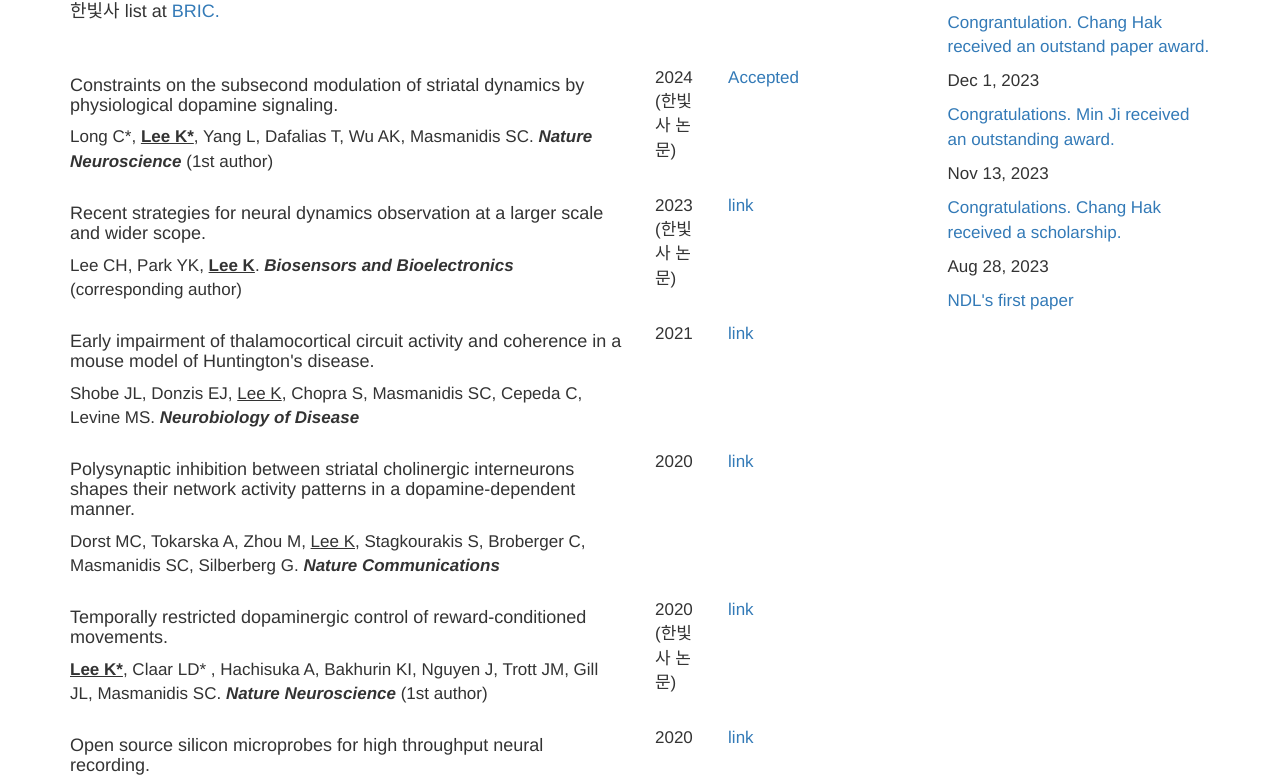
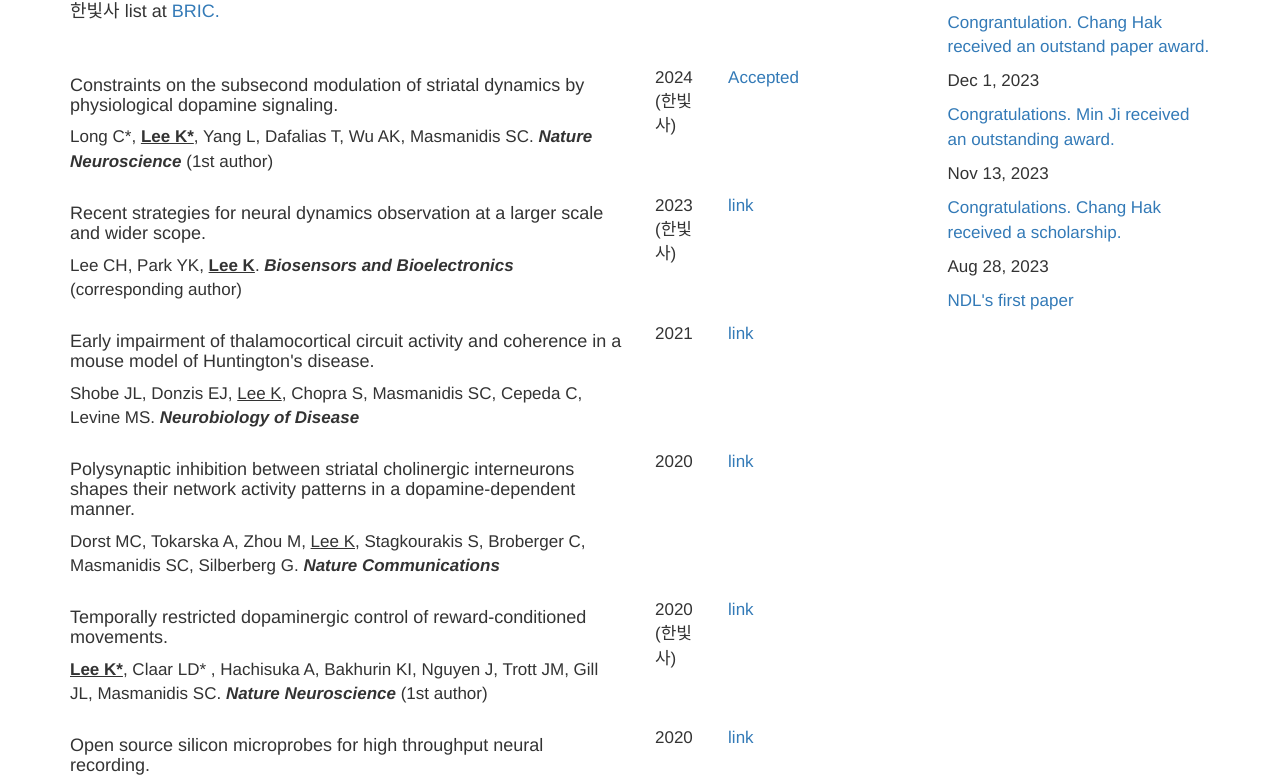
Before and after one commit to kleelab/kleelab.github.io, a Jekyll site: the page built from publications.html, in a window 1280 px wide and 1400 px high. Shown: the part 184-965 px from the top of the window. Built offline with Jekyll 4.4.1, drawn with Linux system fonts in a browser that asks for light colours; nearby versions of some CDN libraries; a style sheet for code colours, icons or effects is not loaded; some of the changed text lies outside the part shown.

Commit message:
Update publications.yml

```diff
--- a/_data/publications.yml
+++ b/_data/publications.yml
@@ -5,7 +5,7 @@
   author: >
     Long C*, <b><u>Lee K*</u></b>, Yang L, Dafalias T, Wu AK, Masmanidis SC. <b><I>Nature Neuroscience</I></b> (1st author)
   image:
-  year: 2024    (한빛사 논문)
+  year: 2024 (한빛사)
   repo:
     name: Accepted
     url:
@@ -15,7 +15,7 @@
   author: >
     Lee CH, Park YK, <b><u>Lee K</u></b>. <b><I>Biosensors and Bioelectronics</I></b> (corresponding author)
   image:
-  year: 2023    (한빛사 논문)
+  year: 2023 (한빛사)
   repo:
     name: link
     url: https://www.sciencedirect.com/science/article/pii/S0956566323005808?via%3Dihub
@@ -47,7 +47,7 @@
   author: >
     <b><u>Lee K*</u></b>, Claar LD* , Hachisuka A, Bakhurin KI, Nguyen J, Trott JM, Gill JL, Masmanidis SC. <b><I>Nature Neuroscience</I></b> (1st author)
   image:
-  year: 2020    (한빛사 논문)
+  year: 2020 (한빛사)
   repo:
     name: link
     url: https://www.nature.com/articles/s41593-019-0567-0
@@ -100,7 +100,7 @@
   author: >
     <b><u>Lee K*</u></b>, Holley SM* , Shobe JL, Chong NC, Cepeda C, Levine MS, Masmanidis SC. <b><I>Neuron</I></b> (1st author)
   image:
-  year: 2017    (한빛사 논문)
+  year: 2017 (한빛사)
   repo:
     name: link
     url: https://www.sciencedirect.com/science/article/pii/S0896627317301411?via%3Dihub
@@ -198,7 +198,7 @@
   author: >
     <b><u>Lee K</u></b>, Lee HC, Lee DS, Jung H.  <b><I>Advanced Materials</I></b> (1st author)
   image:
-  year: 2010    (한빛사 논문)
+  year: 2010 (한빛사)
   repo:
     name: link
     url: https://onlinelibrary.wiley.com/doi/abs/10.1002/adma.200902418
```
